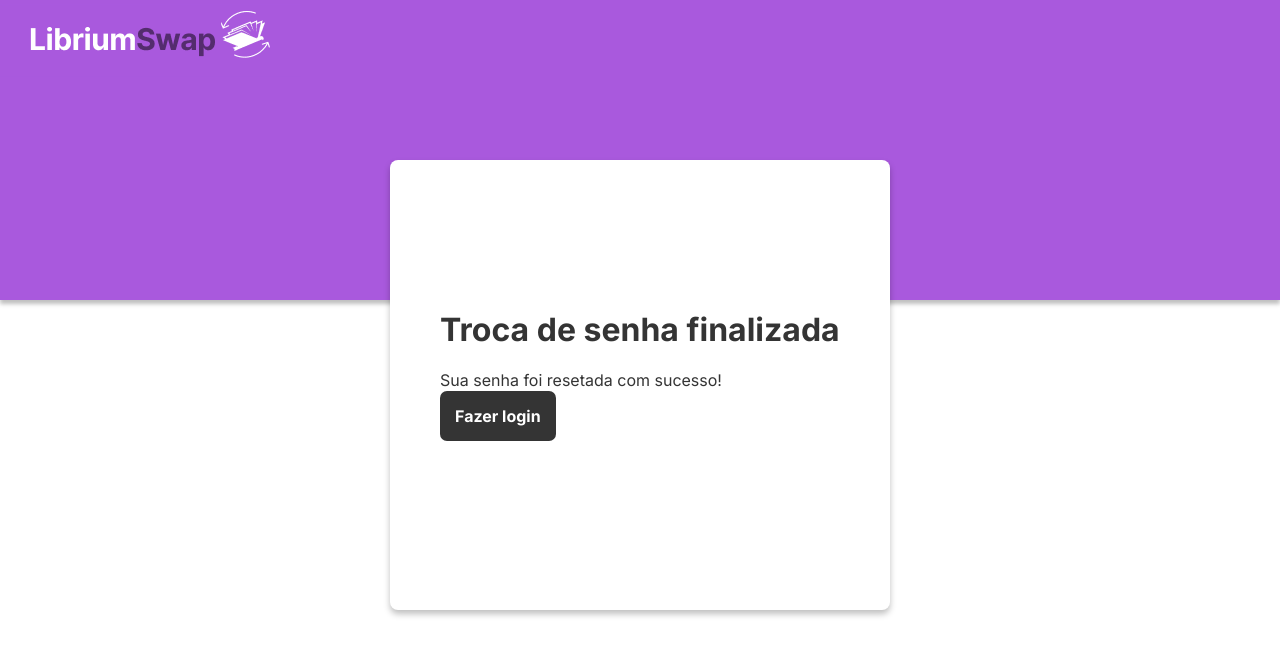
After one commit to LibriumSwap/LibriumSwap, a Django app: page /reset/done/ in a window 1280 px wide. The commit adds this page. Shown: the top 656 px of the page. Run offline with Django 3.2, Linux system fonts and the light colour scheme.

Commit message:
feat: esqueci senha completo

```diff
--- a/LibriumSwap/urls.py
+++ b/LibriumSwap/urls.py
@@ -16,14 +16,8 @@ Including another URLconf
 from django.contrib import admin
 from django.urls import path, include
 
-from django.contrib.auth.views import PasswordResetView, PasswordResetDoneView, PasswordResetConfirmView, PasswordResetCompleteView
-
 urlpatterns = [
     path("", include('index.urls')),
     path("", include('autenticacao.urls')),
     path('admin/', admin.site.urls),
-    path('reset-password', PasswordResetView.as_view(), name='password_reset'),
-    path('reset-password/done', PasswordResetDoneView.as_view(), name='password_reset_done'),
-    path('reset-password/confirm/<uidb64>[0-9A-Za-z]+)-<token>/', PasswordResetConfirmView.as_view(), name='password_reset_confirm'),
-    path('reset-password/complete/',PasswordResetCompleteView.as_view(),name='password_reset_complete'),
 ]
--- /dev/null
+++ b/autenticacao/static/css/password_reset.css
@@ -0,0 +1,60 @@
+body {
+	font-family: 'Inter', sans-serif;
+	color: #343434;
+	margin: 0;
+}
+
+.fundo {
+	background-color: #A959DD;
+	height: 300px;
+	position: relative;
+	box-shadow: 0px 4px 4px rgba(0, 0, 0, 0.25);
+}
+
+.formulario {
+	width: 400px;
+	min-height: 350px;
+	max-height: 600px;
+	border-radius: 8px;
+	box-shadow: 0px 4px 6px rgba(0, 0, 0, 0.25);
+	background-color: white;
+	padding: 50px;
+	z-index: 1;
+	position: absolute;
+	top: 20%;
+	left: 50%;
+	transform: translate(-50%);
+}
+
+.formulario h1 {
+	margin-top: 100px;
+}
+
+form p {
+	display: grid;
+}
+
+form label {
+	color: rgba(52, 52, 52, 0.5);
+	font-size: 12px;
+}
+
+form input {
+	color: #343434;
+	outline: none;
+	border: none;
+	border-bottom: 0.5px solid rgba(52, 52, 52, 0.5);
+	font-size: 16px;
+}
+
+.btn {
+	background-color: #343434;
+	color: white;
+	border-radius: 7px;
+	border: none;
+	font-weight: bold;
+	padding: 15px;
+	cursor: pointer;
+	width: 100%;
+	text-decoration: none;
+}
--- a/autenticacao/templates/autenticacao/login.html
+++ b/autenticacao/templates/autenticacao/login.html
@@ -22,7 +22,7 @@
 				{{ form.username }}
 				<label for="{{ form.password.id_for_label }}">Senha</label>
 				{{ form.password }}
-				<a class="esqueci-senha" href="#">Esqueci minha senha</a>
+				<a class="esqueci-senha" href="{% url 'password_reset' %}">Esqueci minha senha</a>
 				<button type="submit">Logar</button>
 				<p>Novo usuário?</p>
 				<a class="btn-registrar" href="{% url 'register' %}">Registrar-se</a>
--- /dev/null
+++ b/autenticacao/templates/registration/password_reset_complete.html
@@ -0,0 +1,9 @@
+{% extends 'registration/password_reset_form.html' %}
+
+{% block title %}Resetar senha{% endblock %}
+
+{% block body %}
+	<h1>Troca de senha finalizada</h1>
+	<p>Sua senha foi resetada com sucesso!</p>
+	<a href="{% url 'login' %}" class="btn">Fazer login</a>
+{% endblock %}
--- /dev/null
+++ b/autenticacao/templates/registration/password_reset_form.html
@@ -0,0 +1,31 @@
+{% load static %}
+
+<!DOCTYPE html>
+<html>
+	<head>
+		<title>{% block title %}Esqueceu sua senha?{% endblock %}</title>
+		<link rel="preconnect" href="https://fonts.googleapis.com">
+		<link rel="preconnect" href="https://fonts.gstatic.com" crossorigin>
+		<link href="https://fonts.googleapis.com/css2?family=Inter:wght@400;700;800;900&display=swap" rel="stylesheet">
+		<link rel="stylesheet" type="text/css" href="{% static 'css/password_reset.css' %}">
+		<title>LibriumSwipe</title>
+		<link rel="icon" type="image/png" href="{% static 'images/logomarca.svg' %}">
+	</head>
+	<body>
+		<div class="fundo">
+			<img src="{% static 'images/logo.png' %}">
+		</div>
+		<div class="formulario">
+			{% block body %}
+			<h1>Esqueceu sua senha?</h1>
+			<p>Insira seu email abaixo e nós enviaremos instruções para criar uma nova senha.</p>
+
+			<form method="POST">
+				{% csrf_token %}
+				{{ form.as_p }}
+				<button class="btn" type="submit">Enviar email</button>
+			</form>
+			{% endblock %}
+		</div>
+	</body>
+</html>
--- a/autenticacao/urls.py
+++ b/autenticacao/urls.py
@@ -1,9 +1,14 @@
 from django.urls import path
 
 from . import views
+from django.contrib.auth.views import PasswordResetView, PasswordResetDoneView, PasswordResetConfirmView, PasswordResetCompleteView
 
 urlpatterns = [
     path('login/', views.login_view, name='login'),
     path('register/', views.register, name='register'),
-    path('logout/', views.logout_view, name='logout')
+    path('logout/', views.logout_view, name='logout'),
+    path('reset-password', views.password_reset_request, name='password_reset'),
+    path('reset-password/done', PasswordResetDoneView.as_view(), name='password_reset_done'),
+    path('reset/<uidb64>/<token>/', PasswordResetConfirmView.as_view(), name='password_reset_confirm'),
+    path('reset/done/', PasswordResetCompleteView.as_view(), name='password_reset_complete'),
 ]
```
Also changed, not shown: autenticacao/templates/registration/password_reset_confirm.html (added, +26 -0 lines), autenticacao/templates/registration/password_reset_done.html (added, +8 -0 lines), autenticacao/templates/registration/password_reset_email.txt (added, +15 -0 lines), autenticacao/views.py (+40 -2 lines), autenticacao/templates/registration/password_reset_email.html (added), db.sqlite3, 1 other file.
